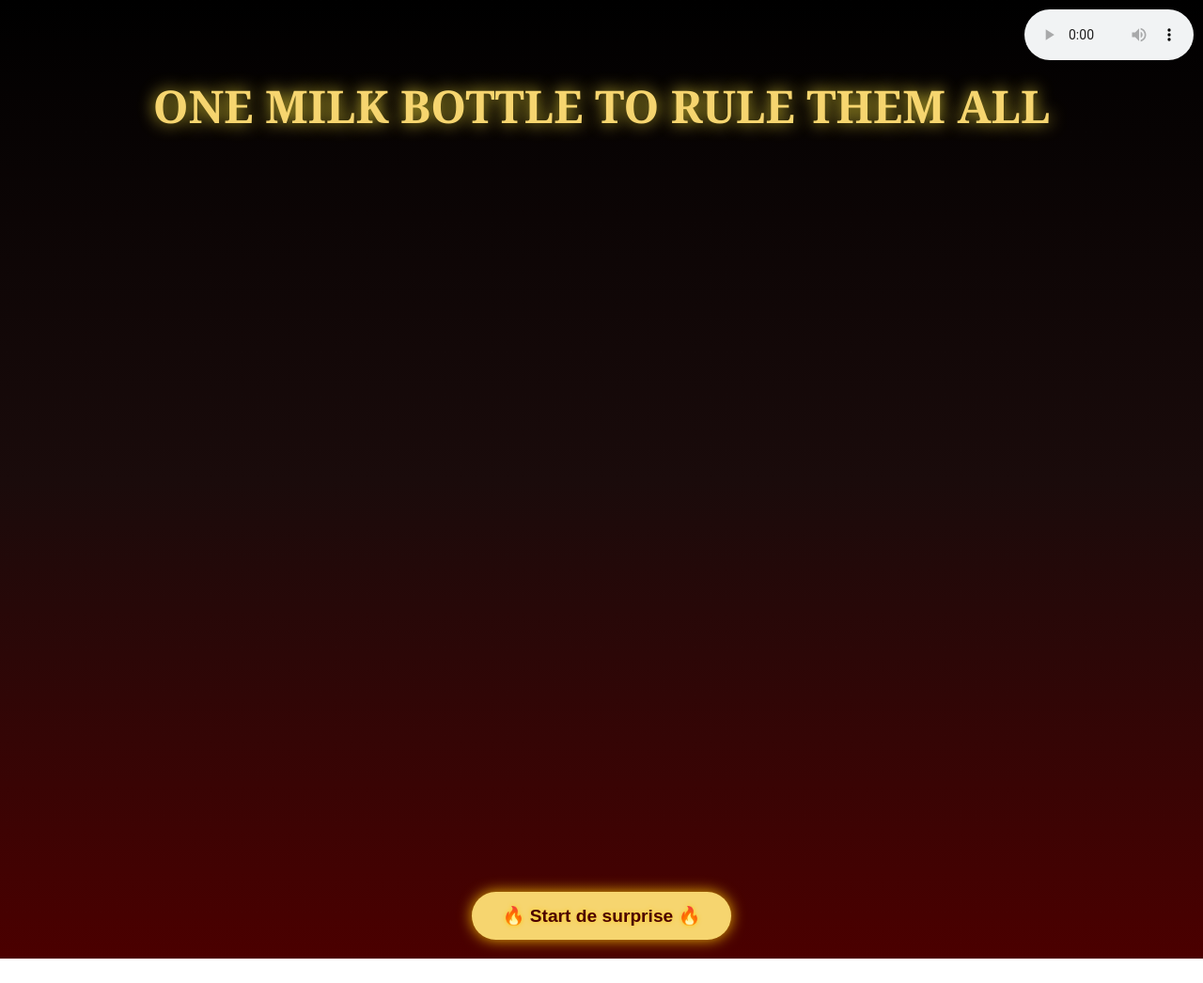
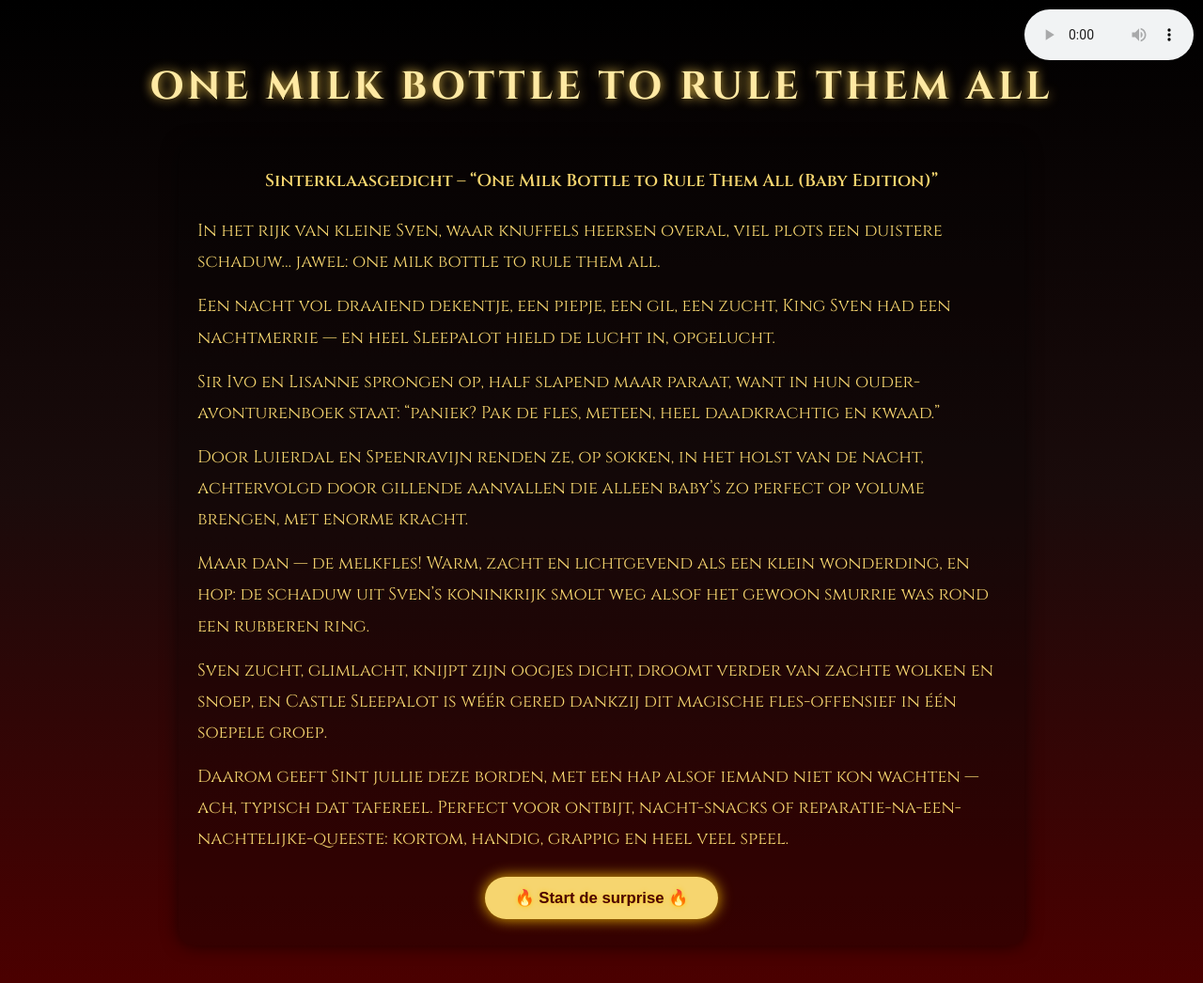
Before and after one commit to Blaswe02/lisanne-surprise, a plain HTML site: page index.html in a window 1280 px wide. Shown: the whole page at 94% size. Before the commit the page ends 1020 px from the top, so only its background shows below. Drawn offline with Linux system fonts and the light colour scheme.

Commit message:
Update index.html

```diff
--- a/index.html
+++ b/index.html
@@ -4,6 +4,11 @@
   <meta charset="UTF-8" />
   <meta name="viewport" content="width=device-width, initial-scale=1.0" />
   <title>One Milk Bottle To Rule Them All</title>
+
+  <!-- Optioneel mooi LOTR-achtig font -->
+  <link rel="preconnect" href="https://fonts.googleapis.com">
+  <link rel="preconnect" href="https://fonts.gstatic.com" crossorigin>
+  <link href="https://fonts.googleapis.com/css2?family=Cinzel:wght@400;600;700&display=swap" rel="stylesheet">
 
   <style>
     * {
@@ -13,132 +18,148 @@
     }
 
     body {
+      min-height: 100vh;
       background: linear-gradient(to bottom, #000000, #1a0b0b, #4b0000);
       color: #f6d56f;
-    font-family: Georgia, "Times New Roman", serif;
-    overflow-x: hidden;
-    text-align: center;
-    padding: 20px;
+      font-family: "Cinzel", Georgia, "Times New Roman", serif;
+      display: flex;
+      flex-direction: column;
+      align-items: center;
+      padding: 24px 16px 40px;
     }
 
-  /* AUDIO RECHTSBOVEN */
+    /* audio rechtsboven */
     #audio-container {
       position: fixed;
       top: 10px;
       right: 10px;
-    z-index: 999;
+      z-index: 10;
     }
     #audio-container audio {
       width: 180px;
     }
 
     h1 {
-    font-size: 3rem;
-    margin-top: 60px;
-    margin-bottom: 40px;
-    text-shadow: 0 0 15px rgba(255, 210, 50, 0.9);
-    animation: glow 2s ease-in-out infinite alternate;
+      font-size: 2.6rem;
+      text-align: center;
+      margin-top: 40px;
+      margin-bottom: 32px;
+      letter-spacing: 0.25rem;
+      color: #ffe9a3;
+      text-shadow: 0 0 12px rgba(255, 210, 80, 0.9);
     }
 
-  @keyframes glow {
-    from { text-shadow: 0 0 10px rgba(255, 200, 0, 0.7); }
-    to   { text-shadow: 0 0 25px rgba(255, 255, 100, 1); }
+    .content {
+      max-width: 900px;
+      background: rgba(0, 0, 0, 0.25);
+      border-radius: 16px;
+      padding: 24px 20px 28px;
+      box-shadow: 0 0 18px rgba(0, 0, 0, 0.6);
     }
 
-  /* VERTICALE LEESBARE SCROLL */
-  #textContainer {
-    width: 90%;
-    max-width: 900px;
-    margin: 0 auto;
-    font-size: 1.35rem;         /* grotere tekst */
-    line-height: 1.7;           /* rustiger lezen */
-    opacity: 0;
-    transition: opacity 2s ease;
+    .content p {
+      font-size: 1.15rem;
+      line-height: 1.8;
+      margin-bottom: 14px;
+      text-align: left;
     }
 
-  .scroll-active {
-    opacity: 1;
-    animation: scrollUp 45s linear forwards;
+    .content p.center {
+      text-align: center;
+      font-weight: 600;
+      margin-bottom: 20px;
     }
 
-  @keyframes scrollUp {
-    0%   { transform: translateY(50vh); }
-    100% { transform: translateY(-250vh); }
+    .btn-wrapper {
+      margin-top: 24px;
+      display: flex;
+      justify-content: center;
     }
 
-  /* BUTTON */
     .btn {
       background: #f6d56f;
       border: none;
-    padding: 14px 32px;
-    font-size: 1.2rem;
+      padding: 12px 32px;
+      font-size: 1.05rem;
       font-weight: bold;
-    border-radius: 30px;
-    margin-top: 30px;
+      border-radius: 999px;
       cursor: pointer;
-    transition: 0.2s;
       color: #4b0000;
       text-shadow: 0 0 5px rgba(255, 200, 0, 0.8);
       box-shadow: 0 0 15px rgba(255, 200, 0, 0.9);
+      transition: 0.2s;
     }
 
     .btn:hover {
-    box-shadow: 0 0 25px rgba(255, 230, 120, 1);
-    transform: scale(1.05);
+      box-shadow: 0 0 24px rgba(255, 230, 120, 1);
+      transform: translateY(-1px);
+    }
+
+    @media (max-width: 600px) {
+      h1 {
+        font-size: 2rem;
+        letter-spacing: 0.15rem;
+      }
+      .content p {
+        font-size: 1.05rem;
+      }
     }
   </style>
-
 </head>
 
 <body>
 
-<!-- AUDIO -->
+  <!-- Muziek rechtsboven -->
   <div id="audio-container">
-  <audio id="music" src="mordor-theme.mp3" controls loop></audio>
+    <audio src="mordor-theme.mp3" controls loop></audio>
   </div>
 
   <h1>ONE MILK BOTTLE TO RULE THEM ALL</h1>
 
-<!-- TEKST CONTAINER -->
-<div id="textContainer">
-  <p><strong>Sinterklaasgedicht – “One Milk Bottle to Rule Them All (Baby Edition)”</strong></p>
-  <br/>
+  <div class="content">
+    <p class="center">
+      Sinterklaasgedicht – “One Milk Bottle to Rule Them All (Baby Edition)”
+    </p>
 
-  <p>In het rijk van kleine Sven, waar knuffels heersen overal,
-  viel plots een duistere schaduw… jawel: one milk bottle to rule them all.</p>
+    <p>
+      In het rijk van kleine Sven, waar knuffels heersen overal,
+      viel plots een duistere schaduw… jawel: one milk bottle to rule them all.
+    </p>
 
-  <p>Een nacht vol draaiend dekentje, een piepje, een gil, een zucht,
-  King Sven had een nachtmerrie — en heel Sleepalot hield de lucht in, opgelucht.</p>
+    <p>
+      Een nacht vol draaiend dekentje, een piepje, een gil, een zucht,
+      King Sven had een nachtmerrie — en heel Sleepalot hield de lucht in, opgelucht.
+    </p>
 
-  <p>Sir Ivo en Lisanne sprongen op, half slapend maar paraat,
-  want in hun ouder-avonturenboek staat: “paniek? Pak de fles, meteen, heel daadkrachtig en kwaad.”</p>
+    <p>
+      Sir Ivo en Lisanne sprongen op, half slapend maar paraat,
+      want in hun ouder-avonturenboek staat: “paniek? Pak de fles, meteen, heel daadkrachtig en kwaad.”
+    </p>
 
-  <p>Door Luierdal en Speenravijn renden ze, op sokken, in het holst van de nacht,
-  achtervolgd door gillende aanvallen die alleen baby’s zo perfect op volume brengen, met enorme kracht.</p>
+    <p>
+      Door Luierdal en Speenravijn renden ze, op sokken, in het holst van de nacht,
+      achtervolgd door gillende aanvallen die alleen baby’s zo perfect op volume brengen, met enorme kracht.
+    </p>
 
-  <p>Maar dan — de melkfles! Warm, zacht en lichtgevend als een klein wonderding,
-  en hop: de schaduw uit Sven’s koninkrijk smolt weg alsof het gewoon smurrie was rond een rubberen ring.</p>
+    <p>
+      Maar dan — de melkfles! Warm, zacht en lichtgevend als een klein wonderding,
+      en hop: de schaduw uit Sven’s koninkrijk smolt weg alsof het gewoon smurrie was rond een rubberen ring.
+    </p>
 
-  <p>Sven zucht, glimlacht, knijpt zijn oogjes dicht, droomt verder van zachte wolken en snoep,
-  en Castle Sleepalot is wéér gered dankzij dit magische fles-offensief in één soepele groep.</p>
+    <p>
+      Sven zucht, glimlacht, knijpt zijn oogjes dicht, droomt verder van zachte wolken en snoep,
+      en Castle Sleepalot is wéér gered dankzij dit magische fles-offensief in één soepele groep.
+    </p>
 
-  <p>Daarom geeft Sint jullie deze borden, met een hap alsof iemand niet kon wachten — ach, typisch dat tafereel.
-  Perfect voor ontbijt, nacht-snacks of reparatie-na-een-nachtelijke-queeste: kortom, handig, grappig en heel veel speel.</p>
+    <p>
+      Daarom geeft Sint jullie deze borden, met een hap alsof iemand niet kon wachten — ach, typisch dat tafereel.
+      Perfect voor ontbijt, nacht-snacks of reparatie-na-een-nachtelijke-queeste: kortom, handig, grappig en heel veel speel.
+    </p>
+
+    <div class="btn-wrapper">
+      <button class="btn">🔥 Start de surprise 🔥</button>
     </div>
-
-<!-- KNOP -->
-<button class="btn" id="startBtn">🔥 Start de surprise 🔥</button>
-
-<script>
-  const btn = document.getElementById("startBtn");
-  const text = document.getElementById("textContainer");
-
-  btn.addEventListener("click", () => {
-    text.classList.add("scroll-active");
-    btn.textContent = "🔥 Enjoy the quest 🔥";
-    btn.disabled = true;
-  });
-</script>
+  </div>
 
 </body>
 </html>
```
Lines whose indentation alone changed are shown as unchanged.
